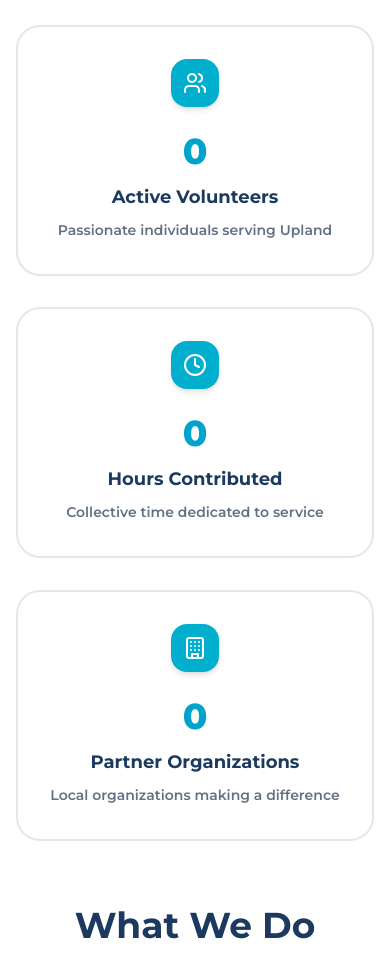
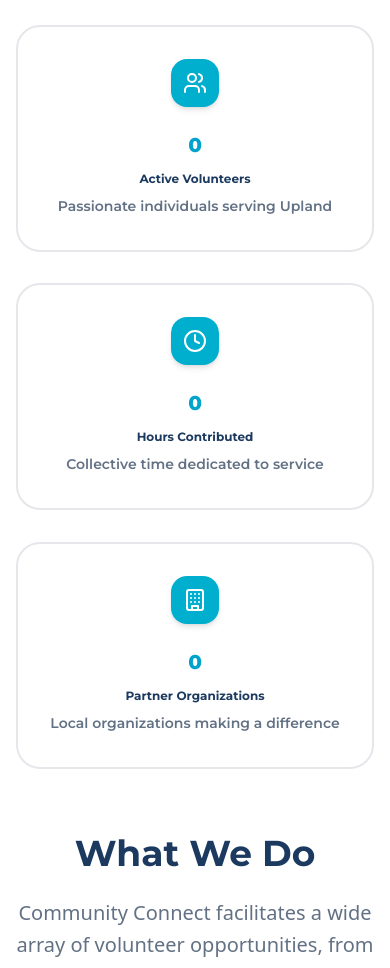
Before and after one commit to e11man/taylor-connect-hub, a React (Vite) app: page /about in a window 390 px wide. Shown: the part 1200-2168 px from the top of the page. Built offline with nearby package versions, Linux system fonts and the light colour scheme; no server answers; the database is empty.

Commit message:
Adjust impact section stat text sizes for better responsiveness
Co-authored-by: joshalanellman <joshalanellman@gmail.com>

```diff
--- a/src/components/sections/ImpactSection.tsx
+++ b/src/components/sections/ImpactSection.tsx
@@ -61,10 +61,10 @@ const ImpactSection = () => {
                     <stat.icon className="w-6 h-6 md:w-8 md:h-8 text-white" />
                   </div>
                 </div>
-                <div className="relative text-4xl md:text-5xl font-montserrat font-black mb-3 text-secondary group-hover:scale-110 transition-transform duration-300">
+                <div className="relative text-xl md:text-3xl lg:text-4xl xl:text-5xl font-montserrat font-black mb-3 text-secondary group-hover:scale-110 transition-transform duration-300">
                   {stat.value}
                 </div>
-                <div className="relative text-lg md:text-xl font-montserrat font-bold mb-2 text-primary group-hover:text-[#00AFCE] transition-colors duration-300">
+                <div className="relative text-xs md:text-sm lg:text-base xl:text-lg font-montserrat font-bold mb-2 text-primary group-hover:text-[#00AFCE] transition-colors duration-300">
                   {stat.label}
                 </div>
                 <div className="relative text-sm md:text-base text-muted-foreground font-montserrat font-semibold leading-relaxed">
```
